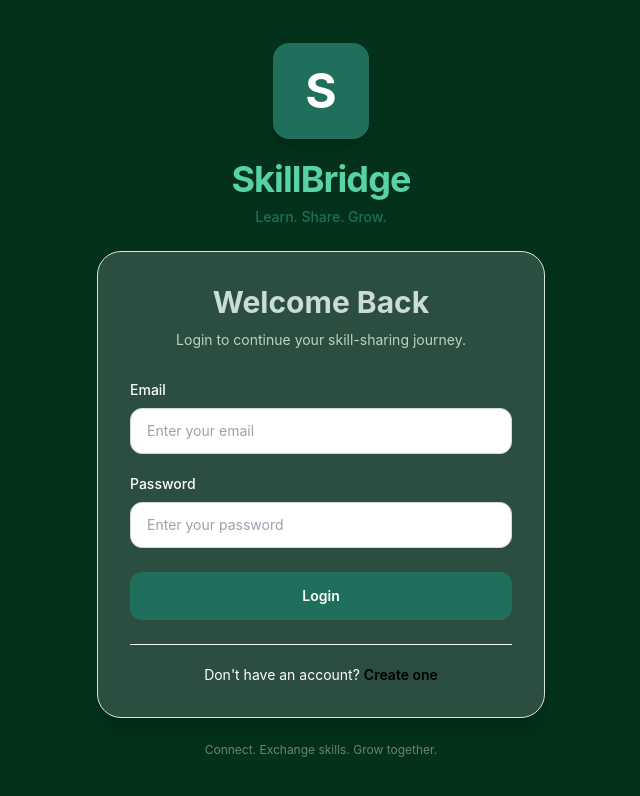
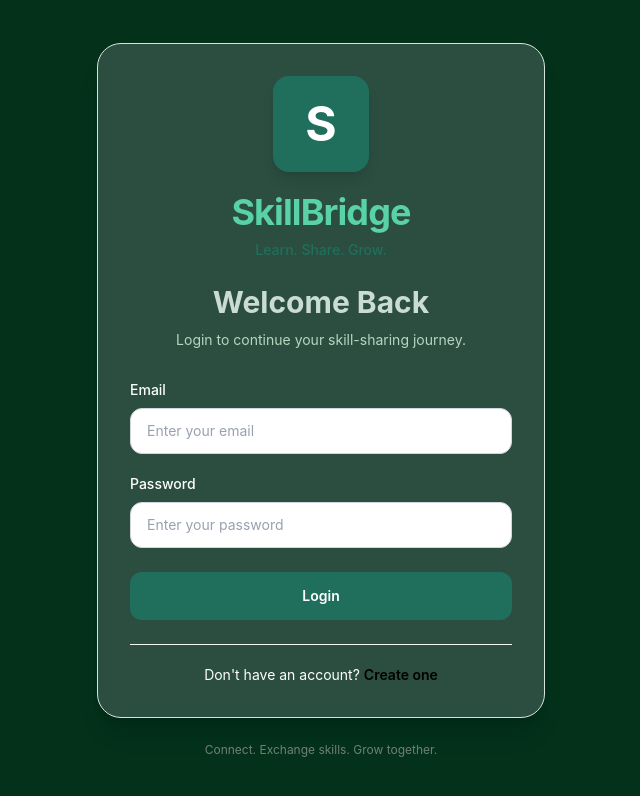
Before and after one commit to shahmir12345/SkillBridge, a React (Vite) app: page /login in a window 1280 px wide. Shown: the top 796 px of the page, without its empty margins (319-959 px from the left). Built offline with nearby package versions, Linux system fonts and the light colour scheme.

Commit message:
Insert heading and logo inside form for login

```diff
--- a/src/views/Login/login.jsx
+++ b/src/views/Login/login.jsx
@@ -59,6 +59,9 @@ const Login = () => {
       {/* Login Container */}
       <div className="w-full max-w-md">
 
+        {/* Login Card */}
+        <div className="rounded-3xl border border-[#D8E3DD] bg-[#2b4e41] p-6 shadow-xl sm:p-8">
+
         {/* Logo Section */}
         <div className="mb-6 text-center">
 
@@ -82,10 +85,6 @@ const Login = () => {
             </p>
 
             </div>
-
-
-        {/* Login Card */}
-        <div className="rounded-3xl border border-[#D8E3DD] bg-[#2b4e41] p-6 shadow-xl sm:p-8">
 
           {/* Heading */}
           <div className="mb-7 text-center">
```
Lines whose indentation alone changed are shown as unchanged.
